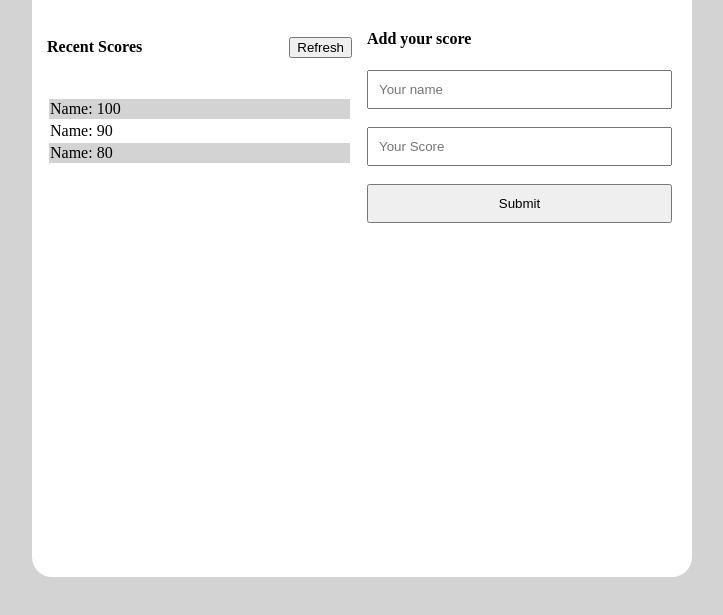
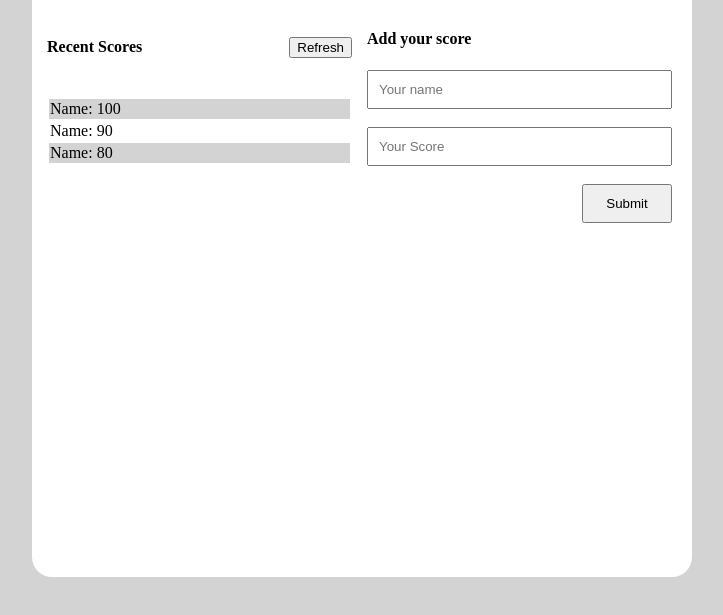
Before and after one commit to Salarhabibi-amir/Leaderbaord, a website built with webpack: page src/index.html in a window 1280 px wide. Shown: the part 133-748 px from the top of the page, without its empty margins (278-1001 px from the left). Built offline with nearby package versions, Linux system fonts and the light colour scheme.

Commit message:
Make changes on the submit button

```diff
--- a/src/index.html
+++ b/src/index.html
@@ -37,7 +37,7 @@
                 <h4>Add your score</h4>
                 <input type="text" placeholder="Your name" name="name"> <br>
                 <input type="text" placeholder="Your Score" name="score"> <br>
-                <input type="submit">
+                <div class="btn"><input type="submit" class="btn-submit"></div>
             </form>
         </section>
     </main>
--- a/src/style.css
+++ b/src/style.css
@@ -55,3 +55,13 @@ table {
 .even {
   background-color: white;
 }
+
+.btn-submit{
+  width: 90px;
+}
+
+.btn{
+   display: flex;
+  flex-direction: row;
+  justify-content: flex-end;
+}
```
Also changed, not shown: dist/index.html, dist/main.js.
